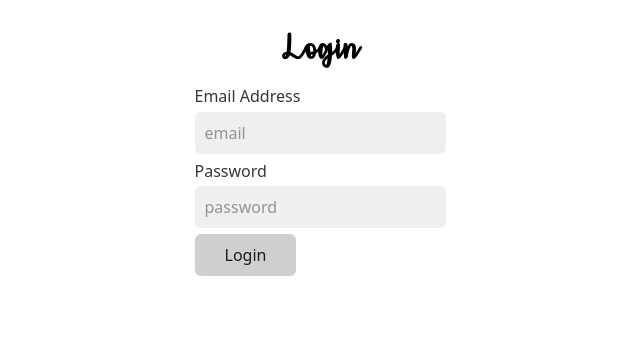
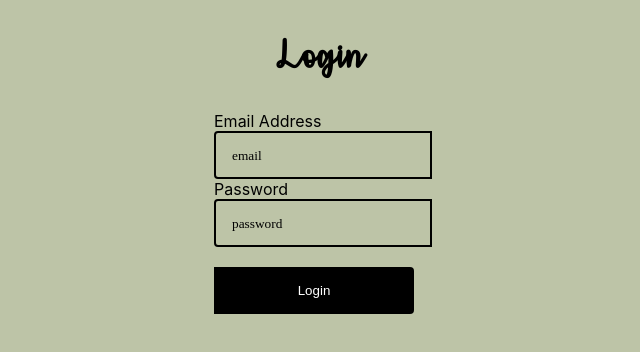
Before and after one commit to soloplxya/cvwo-repo, a React (Create React App) app in the folder client/: page /LoginPage in a window 1280 px wide. Shown: the top 352 px of the page, without its empty margins (317-957 px from the left). Built offline with nearby package versions, Linux system fonts and the light colour scheme; no server answers.

Commit message:
chore: stylistic changes to login page

```diff
--- a/client/src/components/LoginPage.js
+++ b/client/src/components/LoginPage.js
@@ -19,7 +19,6 @@ class LoginPage extends Component {
     render() {
         return (
             <div>
-                <h1> Login </h1>
                 <Login handleSuccessfulAuth={this.handleSuccessfulAuth}/>
             </div>
         )
--- a/client/src/components/auth/Login.js
+++ b/client/src/components/auth/Login.js
@@ -52,33 +52,42 @@ export default class Login extends Component {
 
         return (
             <div>
-                <link rel="stylesheet" href="https://cdn.jsdelivr.net/npm/water.css@2/out/water.css"></link>
-                <main style={{display: "flex", justifyContent: "center"}}>
+                <main>
                     <form onSubmit={e => this.handleSubmit(e)}>
+                        <div style={{ display:"flex", justifyContent:"center"}}>
+                            <div style={{ display: "flex", justifyContent:"space-between", flexDirection: "column" }}>
+                                <h1> Login </h1>
                                 <label htmlFor="loginEmail"> Email Address </label>
                                 <input
-                            id="loginEmail"
-                            style={ loginField }
+                                    className="todo-input"
                                     type="email"
                                     name="email"
                                     placeholder="email"
                                     value={this.state.email}
+                                    style={{width: "100%"}}
                                     onChange={e => this.handleChange(e)}
                                     required
                                 />
                                 <label htmlFor="loginPassword"> Password </label>
                                 <input
-                            id="loginPassword"
-                            style={ loginField }
+                                    className="todo-input"
                                     type="password"
                                     name="password"
                                     placeholder="password"
                                     value={this.state.password}
                                     onChange={e => this.handleChange(e)}
+                                    style={{width: "100%"}}
                                     required
                                 />
-                        <button type="submit"> Login </button>
+                                <button
+                                    className="todo-button"
+                                    style={{ width: "200px", marginTop:"20px"}}
+                                    type="submit"> Login
+                                </button>
+                            </div>
+                        </div>
                     </form>
+
                 </main>
             </div>
         )
```
Lines whose indentation alone changed are shown as unchanged.
